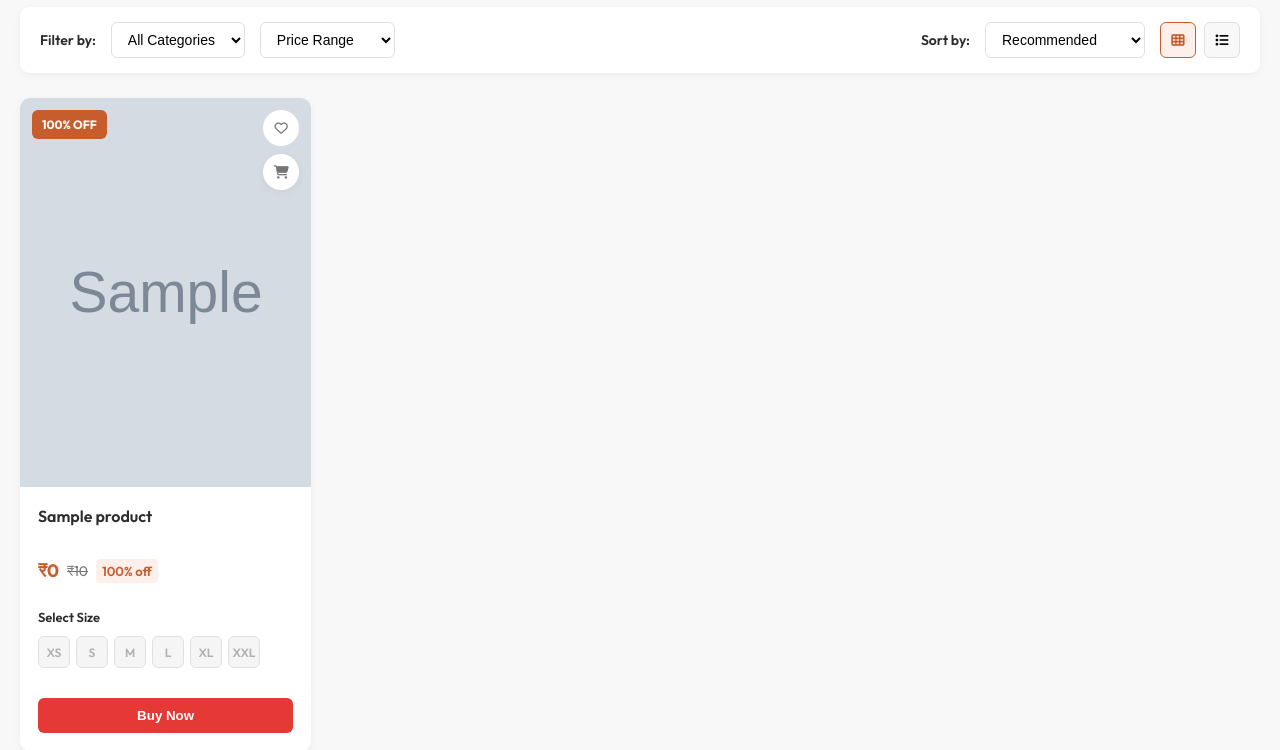
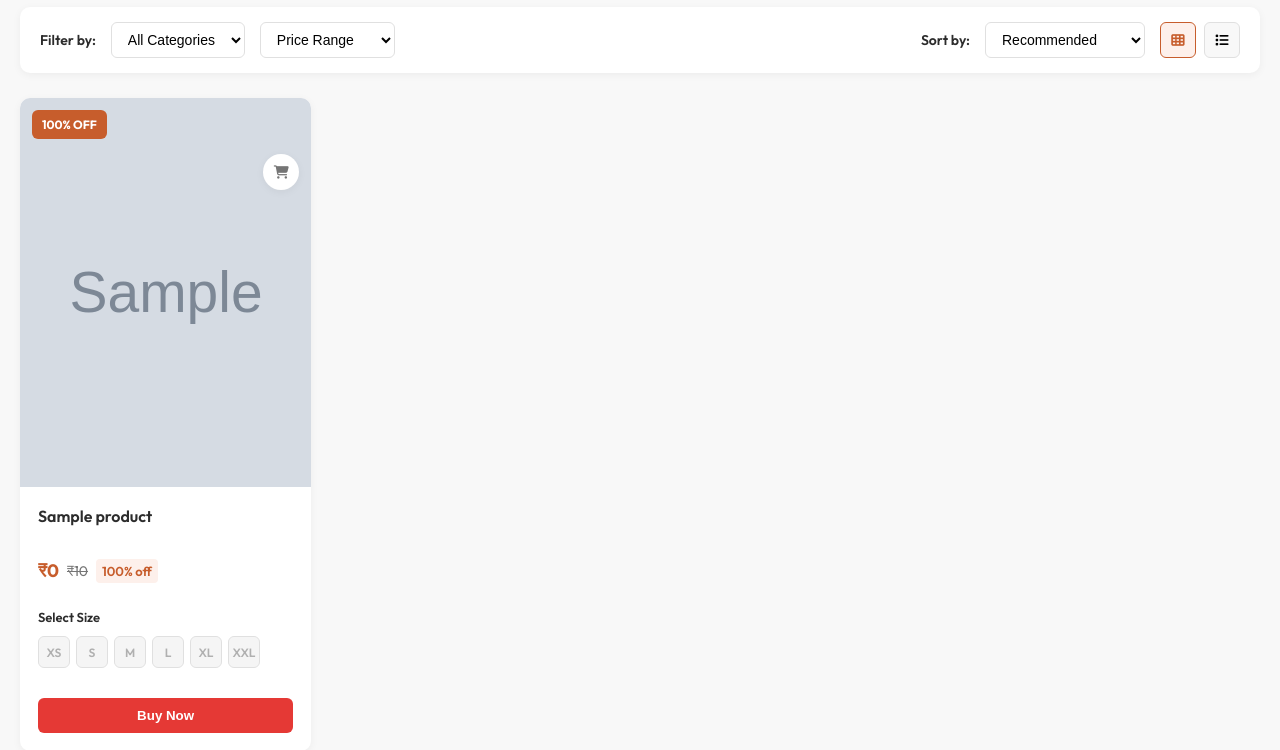
Before and after one commit to CodeSleek00/Kanyaraag-, a PHP site: page /pages/women.php in a window 1280 px wide. Shown: the part 199-949 px from the top of the page. Run offline with PHP 8.4, Linux system fonts and the light colour scheme; tables that the repository leaves empty or names only in its code hold one stand-in row (values such as "Sample post"); grey boxes marked "Sample" are stand-in pictures.

Commit message:
Update women.php

```diff
--- a/pages/women.php
+++ b/pages/women.php
@@ -231,9 +231,6 @@ include '../db/db_connect.php';
                                 <div class="card-badge"><?= $discount_percent ?>% OFF</div>
                             <?php endif; ?>
 
-                            <button class="wishlist-btn" data-id="<?= $id ?>" aria-label="Add to wishlist">
-                                <i class="far fa-heart" aria-hidden="true"></i>
-                            </button>
 
                             <!-- New cart button on image -->
                             <button class="cart-btn" data-id="<?= $id ?>"
```
